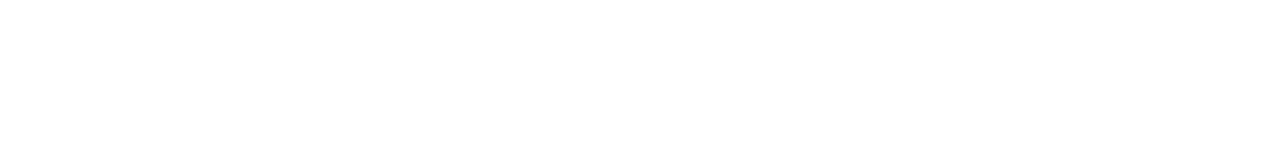
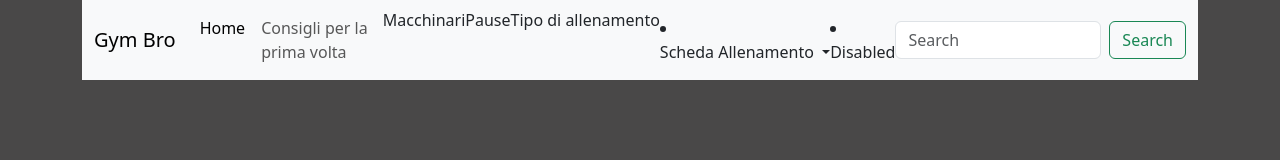
Before and after one commit to MintCoderJSON/GymBro, a plain HTML site: page GymBro/index.html in a window 1280 px wide. Drawn offline with nearby package versions, Linux system fonts and the light colour scheme.

Commit message:
Update index.html
full box

```diff
--- a/GymBro/index.html
+++ b/GymBro/index.html
@@ -1,11 +1,74 @@
 <!DOCTYPE html>
 <html lang="en">
 <head>
-    <meta charset="UTF-8">
-    <meta name="viewport" content="width=device-width, initial-scale=1.0">
-    <title>Document</title>
+  <title>Bootstrap Example</title>
+  <meta charset="utf-8">
+  <meta name="viewport" content="width=device-width, initial-scale=1">
+  <link href="https://cdn.jsdelivr.net/npm/bootstrap@5.3.2/dist/css/bootstrap.min.css" rel="stylesheet">
+  <script src="https://cdn.jsdelivr.net/npm/bootstrap@5.3.2/dist/js/bootstrap.bundle.min.js"></script>
+
+<style>
+   body{
+    background-color: rgba(19, 18, 18, 0.767);
+   }
+
+   .navbar-toggler{
+    color: blue;
+   }
+   .navbar-toggler:hover{
+    background-color: rgb(0, 0, 0);
+   }
+
+
+</style>
+
+
+
 </head>
 <body>
 
+<div class="container"><nav class="navbar navbar-expand-lg bg-body-tertiary">
+  <div class="container-fluid">
+    <a class="navbar-brand" href="#">Gym Bro</a>
+    <button class="navbar-toggler" type="button" data-bs-toggle="collapse" data-bs-target="#navbarSupportedContent" aria-controls="navbarSupportedContent" aria-expanded="false" aria-label="Toggle navigation">
+      <span class="navbar-toggler-icon"></span>
+    </button>
+    <div class="collapse navbar-collapse" id="navbarSupportedContent">
+      <ul class="navbar-nav me-auto mb-2 mb-lg-0">
+        <li class="nav-item">
+          <a class="nav-link active" aria-current="page" href="#">Home</a>
+        </li>
+        <li class="nav-item">
+          <a class="nav-link" href="#">Consigli per la prima volta</a>
+          <ul class="dropdown-menu"></ul>
+          <li><a class="dropdown-item" href="#">Macchinari</a></li>
+          <li><a class="dropdown-item" href="#">Pause</a></li>
+          <li><a class="dropdown-item" href="#">Tipo di allenamento</a></li>
+        </li>
+    </ul>
+        <li class="nav-item dropdown">
+          <a class="nav-link dropdown-toggle" href="#" role="button" data-bs-toggle="dropdown" aria-expanded="false">
+            Scheda Allenamento
+          </a>
+          <ul class="dropdown-menu">
+            <li><a class="dropdown-item" href="#">Settimana 1</a></li>
+            <li><a class="dropdown-item" href="#">Settimana 2</a></li>
+            <li><a class="dropdown-item" href="#">Settimana 3</a></li>
+            <li><a class="dropdown-item" href="#">Settimana 4</a></li>
+          </ul>
+        </li>
+        <li class="nav-item">
+          <a class="nav-link disabled" aria-disabled="true">Disabled</a>
+        </li>
+      </ul>
+      <form class="d-flex" role="search">
+        <input class="form-control me-2" type="search" placeholder="Search" aria-label="Search">
+        <button class="btn btn-outline-success" type="submit">Search</button>
+      </form>
+    </div>
+  </div>
+</nav>
+</div>
+
 </body>
 </html>
```
